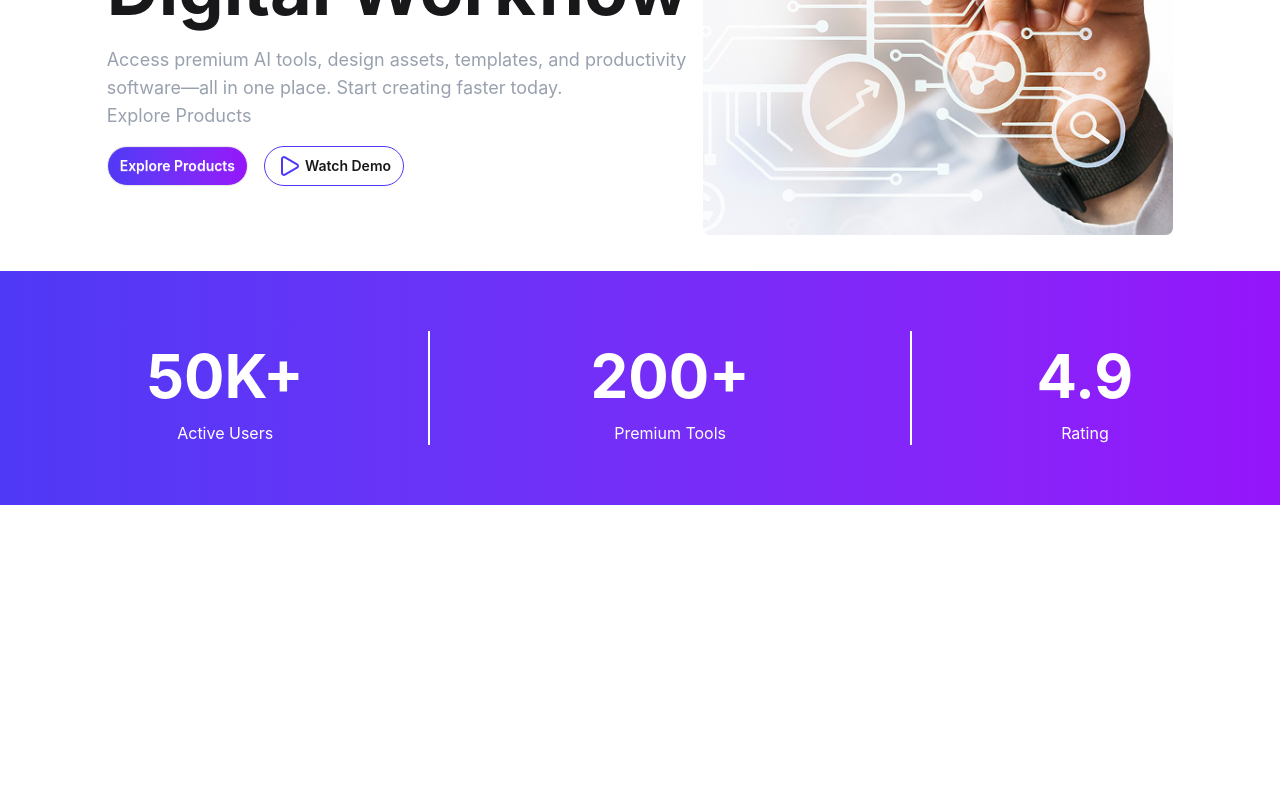
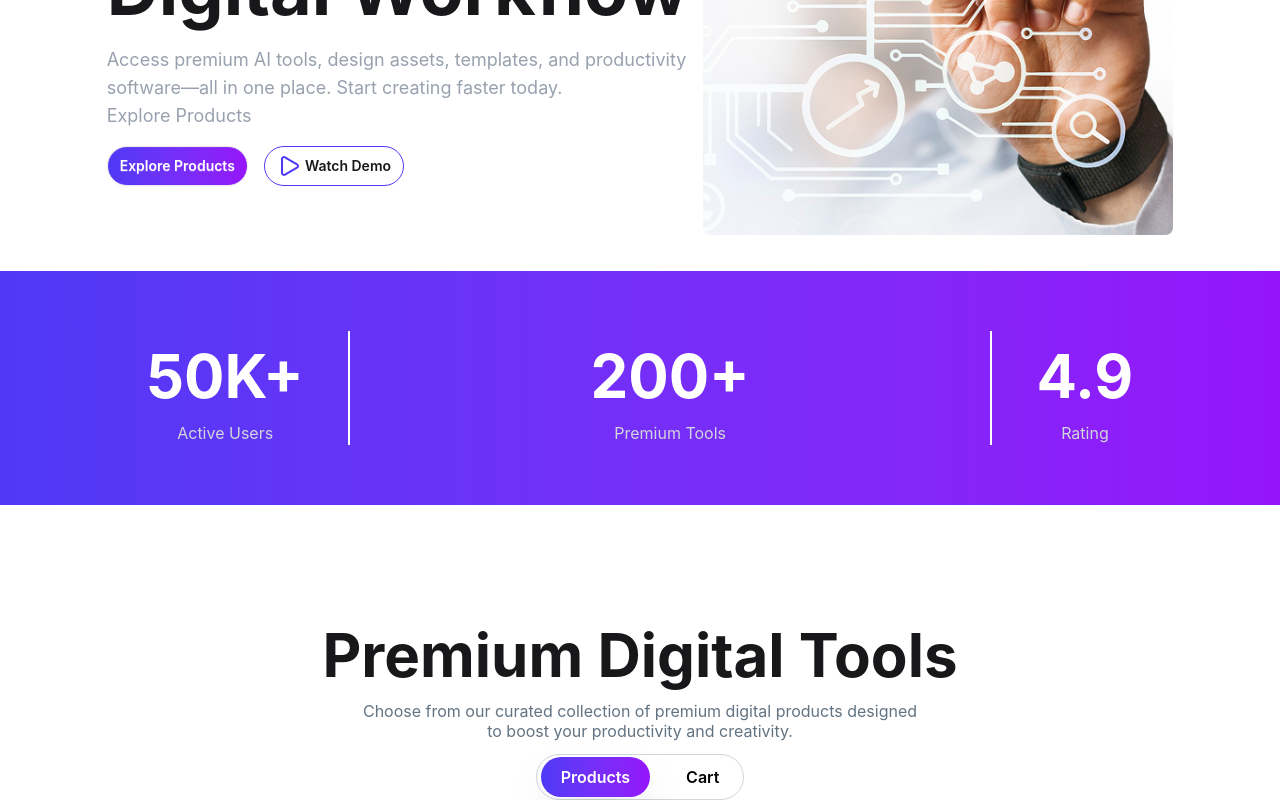
Before and after one commit to farhangalib-1/DigiTools, a React (Vite) app: page / in a window 1280 px wide. Shown: the part 438-1238 px from the top of the page. Before the commit the page ends 943 px from the top, so only its background shows below. Built offline with nearby package versions, Linux system fonts and the light colour scheme.

Commit message:
Button toggling is added

```diff
--- a/src/App.jsx
+++ b/src/App.jsx
@@ -1,6 +1,7 @@
 import './App.css'
 import HeroBg from './components/HeroBg'
 import Navbar from './components/Navbar'
+import Products from './components/Products'
 import Stat from './components/Stat'
 const App = () => {
   return (
@@ -8,6 +9,7 @@ const App = () => {
     <Navbar />
     <HeroBg />
     <Stat />
+    <Products />
     </>
   )
 }
--- /dev/null
+++ b/src/components/Products.jsx
@@ -0,0 +1,20 @@
+import { useState } from "react"
+
+const Products = () => {
+    const[active, setActive] = useState("Products");
+  return (
+    <div>
+        <div className="TextContents w-10/12 mx-auto mt-30 text-center">
+            <h1 className="text-6xl font-bold mb-4">Premium Digital Tools</h1>
+            <p className="leading-5 text-[#627382] mb-4">Choose from our curated collection of premium digital products designed <br /> to boost your productivity and creativity.</p>
+            <div className="border border-gray-300 rounded-full w-fit inline pl-1 pr-1 py-3 space-x-4">
+            <button onClick={()=>{setActive("Products")}} className={`text-[16px]
+                ${active==='Products'? 'bg-linear-to-r from-[#4F39F6] to-[#9514FA] text-white':"text-black bg-transparent" } px-5 py-2 rounded-full font-semibold  shadow-2xl cursor-pointer`}>Products</button>
+            <button onClick={()=>{setActive("Cart")}} className={`text-[16px]  ${active==='Cart'? 'bg-linear-to-r from-[#4F39F6] to-[#9514FA] text-white cursor-pointer':"text-black bg-transparent" } px-5 py-2 rounded-full font-semibold cursor-pointer`}>Cart</button>
+            </div>
+        </div>
+    </div>
+  )
+}
+
+export default Products
--- a/src/components/Stat.jsx
+++ b/src/components/Stat.jsx
@@ -4,15 +4,15 @@ const Stat = () => {
         <div className=" w-10/12 mx-auto flex justify-between py-15 px-10">
             <div className="">
                 <h1 className="text-[60px] font-bold text text-center">50K+</h1>
-                <p className="text-center">Active Users</p>
+                <p className="text-center text-gray-300">Active Users</p>
             </div>
-            <div className="border-l-2 border-r-2 px-40">
+            <div className="border-l-2 border-r-2 px-60">
                 <h1 className="text-[60px] font-bold text">200+</h1>
-                <p className="text-center">Premium Tools</p>
+                <p className="text-center text-gray-300">Premium Tools</p>
             </div>
             <div className="">
                 <h1 className="text-[60px] font-bold text">4.9</h1>
-                <p className="text-center">Rating</p>
+                <p className="text-center text-gray-300">Rating</p>
             </div>
             </div>
     </div>
```
